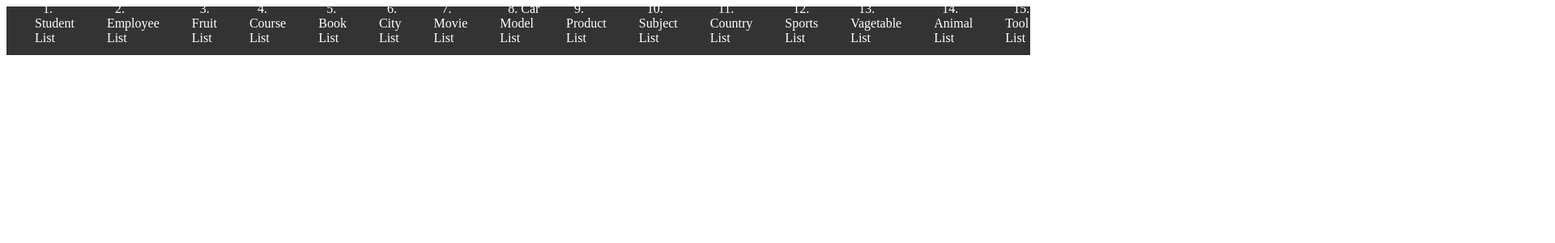
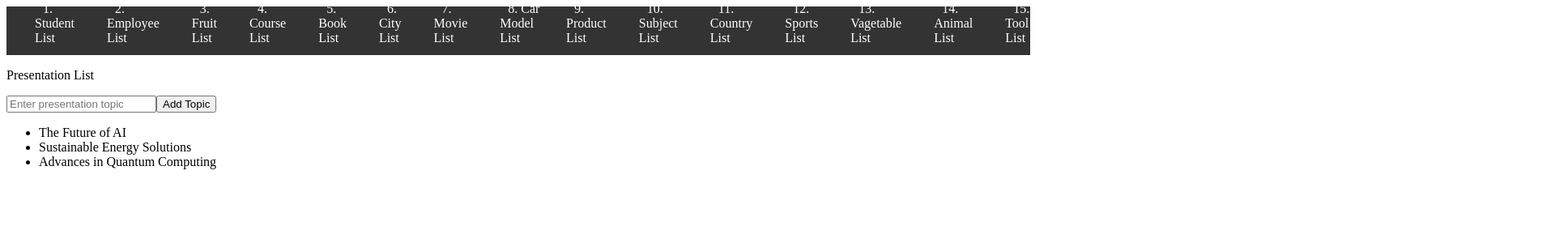
Before and after one commit to kaysie0919/AngularDataStructure, an Angular app: page /prelist in a window 1280 px wide. Before the commit this address led to /. Shown: the top 300 px of the page at 81% size, 1920 px wide, since content can reach past the window. Built offline with nearby package versions, Linux system fonts and the light colour scheme.

Commit message:
#45 Add Presetation List Component

```diff
--- a/src/app/app.component.html
+++ b/src/app/app.component.html
@@ -44,6 +44,7 @@
     <li><a routerLink="exelist">42. Exercise List</a></li>
     <li><a routerLink="mealist">43. Meal Plan List</a></li>
     <li><a routerLink="budlist">44. Budget List</a></li>
+    <li><a routerLink="prelist">45. Presentation List</a></li>
   </ul>
 </nav>
 <router-outlet></router-outlet>
--- a/src/app/app.module.ts
+++ b/src/app/app.module.ts
@@ -50,6 +50,7 @@ import { PodcastlistComponent } from "./components/podcastlist/podcastlist.compo
 import { ExerciselistComponent } from "./components/exerciselist/exerciselist.component";
 import { MealplanlistComponent } from "./components/mealplanlist/mealplanlist.component";
 import { BudgetlistComponent } from "./components/budgetlist/budgetlist.component";
+import { PresentationlistComponent } from "./components/presentationlist/presentationlist.component";
 
 
 
@@ -100,6 +101,7 @@ const routes: Routes = [
     {path: 'exelist', component: ExerciselistComponent},
     {path: 'mealist', component: MealplanlistComponent},
     {path: 'budlist', component: BudgetlistComponent},
+    {path: 'prelist', component: PresentationlistComponent},
 ]
 
 @NgModule ({
@@ -157,6 +159,7 @@ const routes: Routes = [
         ExerciselistComponent,
         MealplanlistComponent,
         BudgetlistComponent,
+        PresentationlistComponent,
     ],
 
     providers: [
--- /dev/null
+++ b/src/app/components/presentationlist/presentationlist.component.html
@@ -0,0 +1,8 @@
+<p>Presentation List</p>
+<input type="text" [(ngModel)]="topic" placeholder="Enter presentation topic">
+
+<button (click)="addTopic()">Add Topic</button>
+
+<ul>
+  <li *ngFor="let topic of presentationList">{{ topic }}</li>
+</ul>
--- /dev/null
+++ b/src/app/components/presentationlist/presentationlist.component.ts
@@ -0,0 +1,19 @@
+import { Component } from '@angular/core';
+
+@Component({
+  selector: 'app-presentationlist',
+  templateUrl: './presentationlist.component.html',
+  styleUrl: './presentationlist.component.css'
+})
+export class PresentationlistComponent {
+  topic: string = '';
+  presentationList: string[] = ['The Future of AI', 'Sustainable Energy Solutions', 'Advances in Quantum Computing'];
+
+  addTopic() {
+    if (this.topic.trim()) {
+      this.presentationList.push(this.topic.trim());
+      this.topic = '';
+    }
+  }
+
+}
```
Also changed, not shown: src/app/components/presentationlist/presentationlist.component.css (added), 1 other file (tests, documents, lock files or other folders).
